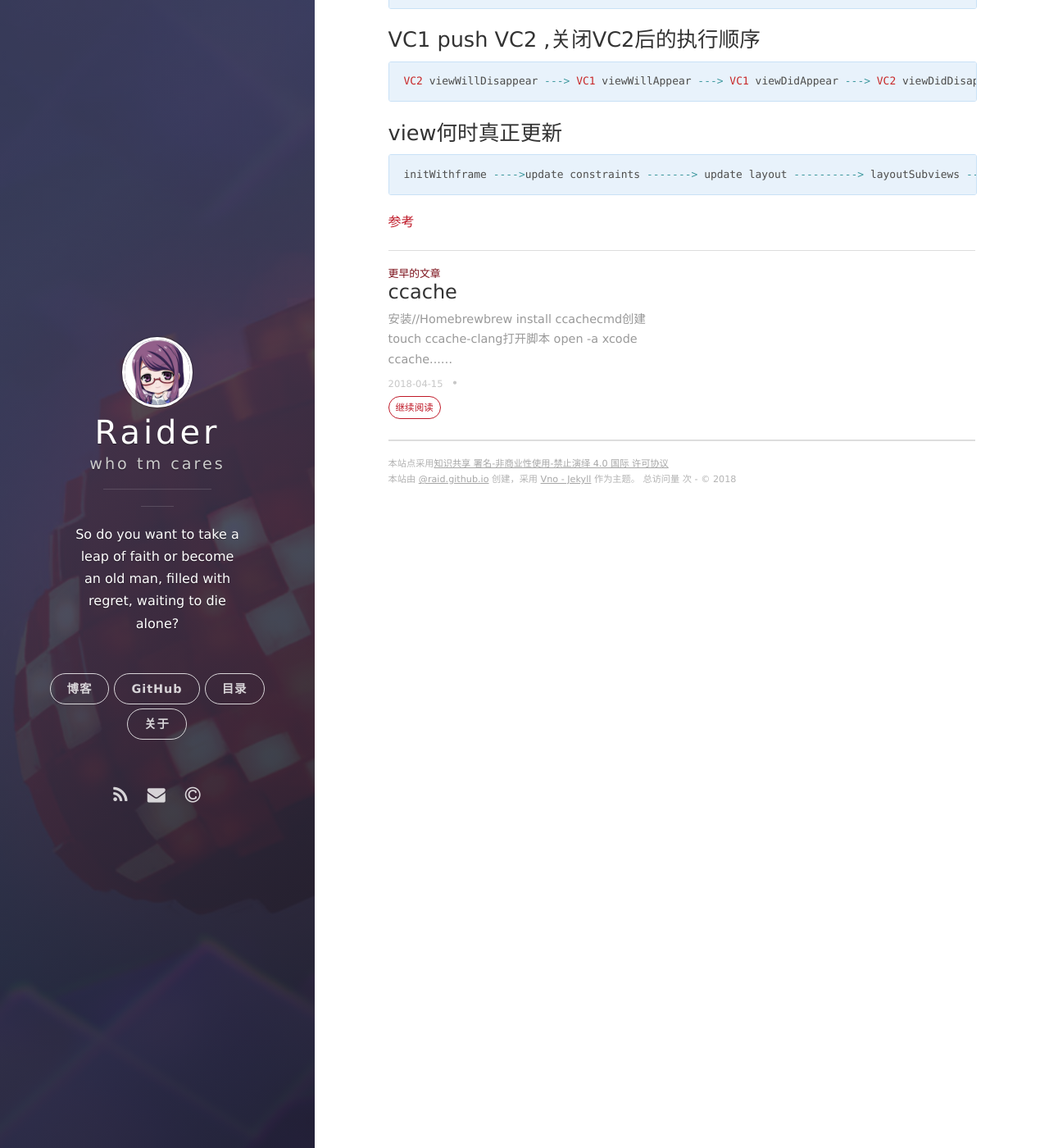
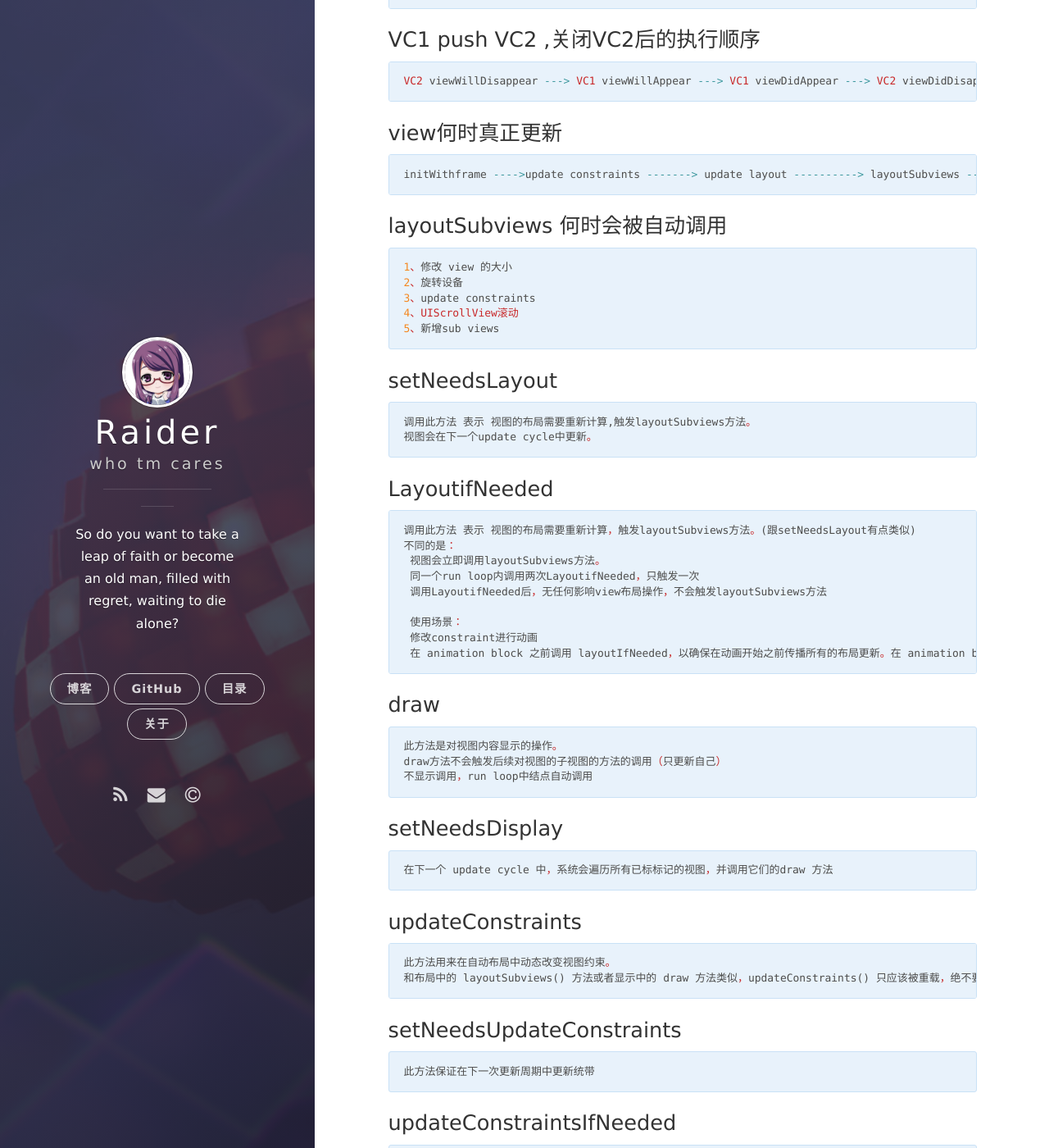
Before and after one commit to ioRaid/ioRaid.github.io, a Jekyll site: the page built from _posts/2018-10-15-Layout.md, in a window 1280 px wide and 1400 px high, scrolled down 223 px. Shown: the whole window at 82% size. Built offline with Jekyll 4.4.1, drawn with Linux system fonts in a browser that asks for light colours; nearby versions of some CDN libraries; comment, search, counter and statistics services are not loaded.

Commit message:
Update 2018-10-15-Layout.md

```diff
--- a/_posts/2018-10-15-Layout.md
+++ b/_posts/2018-10-15-Layout.md
@@ -31,6 +31,89 @@ initWithframe ---->update constraints -------> update layout ----------> layoutS
 
 {% endhighlight %}
 
+<h3> layoutSubviews 何时会被自动调用</h3>
+
+{% highlight ruby %}
+
+1、修改 view 的大小
+2、旋转设备
+3、update constraints
+4、UIScrollView滚动
+5、新增sub views
+
+{% endhighlight %}
+
+
+<h3> setNeedsLayout </h3>
+
+{% highlight ruby %}
+
+调用此方法 表示 视图的布局需要重新计算,触发layoutSubviews方法。
+视图会在下一个update cycle中更新。
+
+{% endhighlight %}
+
+<h3> LayoutifNeeded </h3>
+
+{% highlight ruby %}
+
+调用此方法 表示 视图的布局需要重新计算，触发layoutSubviews方法。(跟setNeedsLayout有点类似)
+不同的是：
+ 视图会立即调用layoutSubviews方法。
+ 同一个run loop内调用两次LayoutifNeeded，只触发一次
+ 调用LayoutifNeeded后，无任何影响view布局操作，不会触发layoutSubviews方法
+
+ 使用场景：
+ 修改constraint进行动画
+ 在 animation block 之前调用 layoutIfNeeded，以确保在动画开始之前传播所有的布局更新。在 animation block 中设置新 constrait 后，需要再次调用  layoutIfNeeded 来动画到新的状态。
+
+{% endhighlight %}
+
+<h3> draw </h3>
+
+{% highlight ruby %}
+
+此方法是对视图内容显示的操作。
+draw方法不会触发后续对视图的子视图的方法的调用（只更新自己）
+不显示调用，run loop中结点自动调用
+
+{% endhighlight %}
+
+<h3> setNeedsDisplay </h3>
+
+{% highlight ruby %}
+
+在下一个 update cycle 中，系统会遍历所有已标标记的视图，并调用它们的draw 方法
+
+{% endhighlight %}
+
+
+<h3> updateConstraints </h3>
+
+{% highlight ruby %}
+
+此方法用来在自动布局中动态改变视图约束。
+和布局中的 layoutSubviews() 方法或者显示中的 draw 方法类似，updateConstraints() 只应该被重载，绝不要在代码中显式地调用。
+
+{% endhighlight %}
+
+<h3> setNeedsUpdateConstraints </h3>
+
+{% highlight ruby %}
+此方法保证在下一次更新周期中更新统带
+
+{% endhighlight %}
+
+<h3> updateConstraintsIfNeeded </h3>
+
+{% highlight ruby %}
+立即触发更新
+
+{% endhighlight %}
+
+
+
+
 
 
 
```
